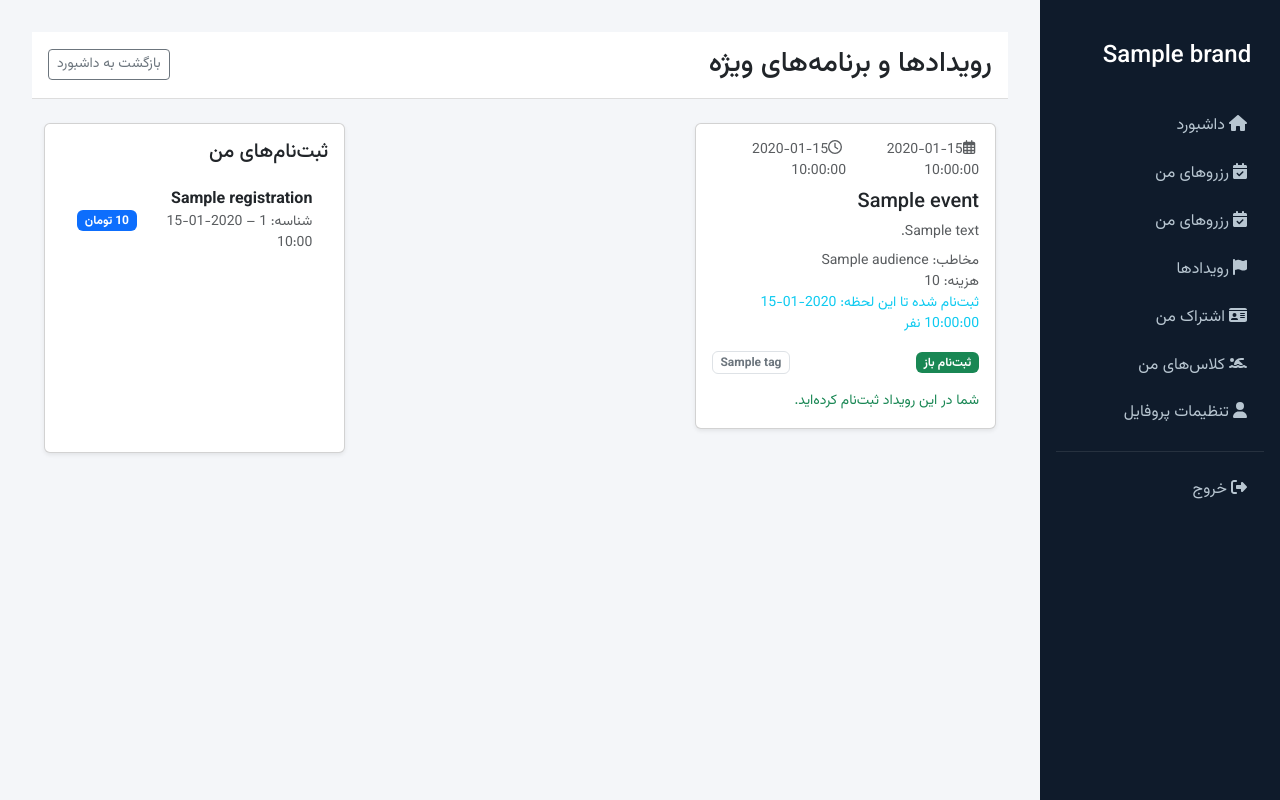
After one commit to KouroshEsmaeili/poolclub-website, a Flask app: template app/templates/user/events.html in a window 1280 px wide. The commit adds this page. Run offline with Flask 3, Linux system fonts and the light colour scheme; the template is opened without the code that fills it: most values are stand-ins (such as "Sample title", 1, 10 or a date in 2020); some libraries are stand-ins or nearby versions.

Commit message:
add events

```diff
--- a/app/templates/dashboard_base.html
+++ b/app/templates/dashboard_base.html
@@ -85,6 +85,16 @@
       class="{% if request.endpoint == 'main.bookings' %}active{% endif %}">
       <i class="fas fa-calendar-check ms-1"></i> رزروهای من
     </a>
+    <a href="{{ url_for('main.bookings') }}"
+      class="{% if request.endpoint == 'main.bookings' %}active{% endif %}">
+      <i class="fas fa-calendar-check ms-1"></i> رزروهای من
+    </a>
+
+<a href="{{ url_for('main.user_events') }}"
+   class="{% if request.endpoint == 'main.user_events' %}active{% endif %}">
+  <i class="fas fa-flag ms-1"></i> رویدادها
+</a>
+
     <a href="{{ url_for('main.membership') }}"
       class="{% if request.endpoint == 'main.membership' %}active{% endif %}">
       <i class="fas fa-id-card ms-1"></i> اشتراک من
--- /dev/null
+++ b/app/templates/user/events.html
@@ -0,0 +1,168 @@
+{% extends "dashboard_base.html" %}
+{% block title %}رویدادها | {{ site.brand }}{% endblock %}
+
+{% block content %}
+
+<div class="topbar d-flex justify-content-between align-items-center">
+  <h3 class="m-0">رویدادها و برنامه‌های ویژه</h3>
+  <a href="{{ url_for('main.user_dashboard') }}" class="btn btn-outline-secondary btn-sm">
+    بازگشت به داشبورد
+  </a>
+</div>
+
+<div class="container-fluid">
+  <div class="row gy-4">
+
+    <!-- لیست رویدادها -->
+    <div class="col-lg-8">
+      <div class="row">
+        {% for e in events %}
+        <div class="col-md-6 mb-4">
+          <div class="card h-100 shadow-sm">
+            {% if e.image %}
+            <img src="{{ url_for('static', filename=e.image) }}"
+                 class="card-img-top"
+                 alt="{{ e.title }}">
+            {% endif %}
+            <div class="card-body d-flex flex-column">
+              <div class="small text-muted mb-2 d-flex justify-content-between">
+                <span><i class="far fa-calendar-alt ms-1"></i>{{ e.date }}</span>
+                <span><i class="far fa-clock ms-1"></i>{{ e.time }}</span>
+              </div>
+
+              <h5 class="card-title mb-2">{{ e.title }}</h5>
+              <p class="card-text text-muted small mb-2">
+                {{ e.description }}
+              </p>
+
+              <ul class="list-unstyled small text-muted mb-3">
+                {% if e.audience %}
+                  <li>مخاطب: {{ e.audience }}</li>
+                {% endif %}
+                {% if e.price %}
+                  <li>هزینه: {{ e.price }}</li>
+                {% endif %}
+                {% if e.registered_count is defined %}
+                  <li class="text-info">
+                    ثبت‌نام شده تا این لحظه: {{ e.registered_count }} نفر
+                  </li>
+                {% endif %}
+              </ul>
+
+              <div class="mt-auto d-flex justify-content-between align-items-center gap-2">
+                <div>
+                  {% if e.state == "open" %}
+                    <span class="badge bg-success">ثبت‌نام باز</span>
+                  {% elif e.state == "full" %}
+                    <span class="badge bg-secondary">ظرفیت تکمیل</span>
+                  {% else %}
+                    <span class="badge bg-dark">اطلاعات تکمیلی</span>
+                  {% endif %}
+                </div>
+
+                <div class="d-flex flex-wrap gap-1">
+                  {% if e.tags %}
+                    {% for tag in e.tags %}
+                      <span class="badge bg-outline-secondary border text-secondary">{{ tag }}</span>
+                    {% endfor %}
+                  {% endif %}
+                </div>
+              </div>
+
+              <div class="mt-3 d-flex justify-content-between align-items-center">
+                {% if e.user_registered %}
+                  <span class="text-success small">
+                    شما در این رویداد ثبت‌نام کرده‌اید.
+                  </span>
+                {% elif e.state == "open" %}
+                  <button
+                    type="button"
+                    class="btn btn-sm btn-primary js-event-register-btn"
+                    data-slug="{{ e.slug }}"
+                    data-title="{{ e.title }}"
+                    data-price="{{ e.price or '' }}"
+                  >
+                    ثبت‌نام با کیف پول
+                  </button>
+                {% endif %}
+              </div>
+
+            </div>
+          </div>
+        </div>
+        {% endfor %}
+      </div>
+    </div>
+
+    <!-- کارت خلاصه ثبت‌نام‌های من -->
+    <div class="col-lg-4">
+      <div class="card shadow-sm h-100">
+        <div class="card-body">
+          <h5 class="card-title mb-3">ثبت‌نام‌های من</h5>
+
+          {% if registrations %}
+            <ul class="list-group list-group-flush">
+              {% for r in registrations %}
+              <li class="list-group-item d-flex justify-content-between align-items-center">
+                <div>
+                  <div class="fw-bold">{{ r.title }}</div>
+                  <div class="small text-muted">
+                    شناسه: {{ r.id }} –
+                    {{ r.timestamp.strftime("%Y-%m-%d %H:%M") }}
+                  </div>
+                </div>
+                <span class="badge bg-primary">{{ r.price }} تومان</span>
+              </li>
+              {% endfor %}
+            </ul>
+          {% else %}
+            <p class="text-muted small mb-0">
+              هنوز در هیچ رویدادی ثبت‌نام نکرده‌اید.
+            </p>
+          {% endif %}
+        </div>
+      </div>
+    </div>
+
+  </div>
+</div>
+
+{% endblock %}
+
+{% block scripts %}
+<script>
+function registerForEvent(slug) {
+  fetch("/api/events/register", {
+    method: "POST",
+    headers: { "Content-Type": "application/json" },
+    body: JSON.stringify({ slug: slug })
+  })
+  .then(res => res.json())
+  .then(data => {
+    if (data.status === "success") {
+      // ساده: رفرش صفحه تا وضعیت و موجودی بروز شود
+      location.reload();
+    } else {
+      alert(data.message || "خطا در ثبت‌نام رویداد");
+    }
+  })
+  .catch(err => {
+    console.error(err);
+    alert("خطا در ارتباط با سرور");
+  });
+}
+
+document.querySelectorAll(".js-event-register-btn").forEach(btn => {
+  btn.addEventListener("click", function () {
+    const slug = this.dataset.slug;
+    const title = this.dataset.title;
+    if (!slug) return;
+
+    if (!confirm(`ثبت‌نام در رویداد:\n«${title}» ؟`)) {
+      return;
+    }
+    registerForEvent(slug);
+  });
+});
+</script>
+{% endblock %}
```
Also changed, not shown: app/model.py (+42 -1 lines), app/routes.py (+115 -0 lines), app/templates/index.html (+17 -10 lines).
